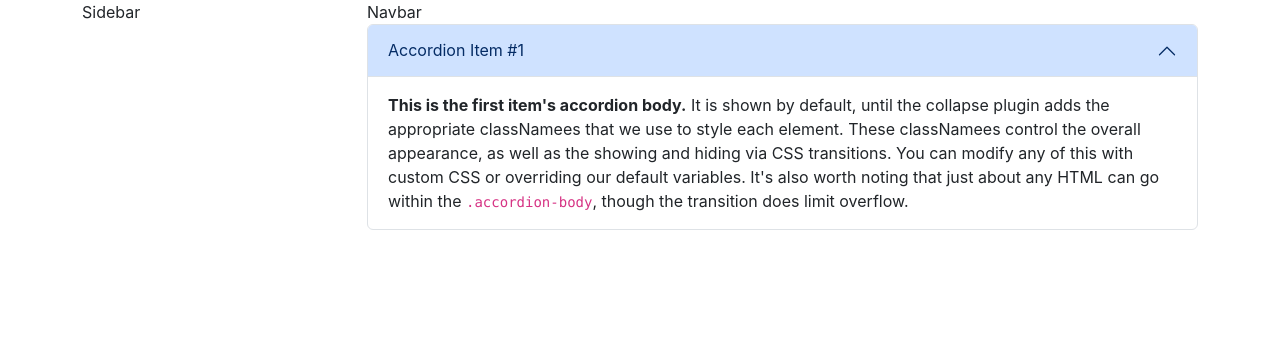
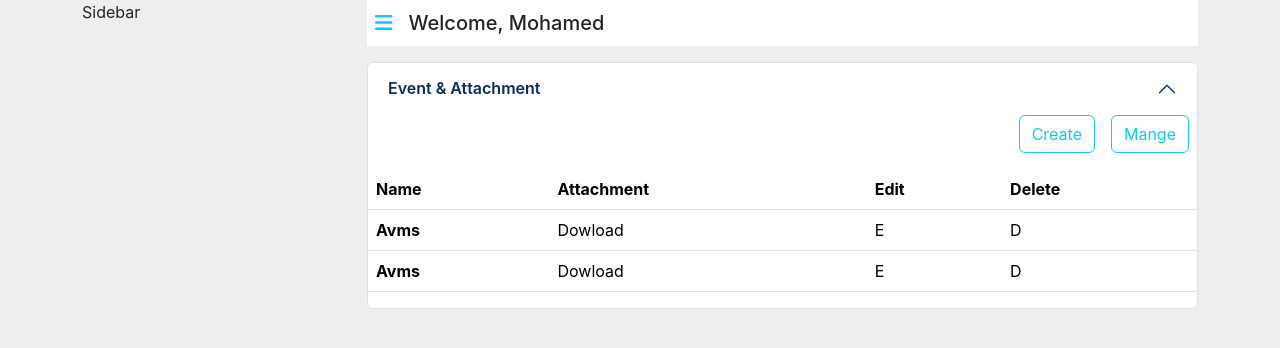
Before and after one commit to Ahmed-Nasser99/CodicTask_Events-Attachment, a React (Create React App) app: page / in a window 1280 px wide. Shown: the top 348 px of the page. Built offline with nearby package versions, Linux system fonts and the light colour scheme.

Commit message:
Set MainLayout Design

```diff
--- a/src/App.tsx
+++ b/src/App.tsx
@@ -1,5 +1,4 @@
 import React from "react";
-import logo from "./logo.svg";
 import "./App.css";
 import { createHashRouter, RouterProvider } from "react-router-dom";
 import Layout from "./Components/Layout/Layout";
--- a/src/Components/DisplayEventsAndAttachments/DisplayEventsAndAttachments.tsx
+++ b/src/Components/DisplayEventsAndAttachments/DisplayEventsAndAttachments.tsx
@@ -6,29 +6,49 @@ export default function DisplayEventsAndAttachments() {
       <div className="accordion-item">
         <h2 className="accordion-header">
           <button
-            className="accordion-button"
+            className="accordion-button bg-white fw-semibold shadow-0 border-0"
             type="button"
             data-bs-toggle="collapse"
             data-bs-target="#panelsStayOpen-collapseOne"
             aria-expanded="true"
             aria-controls="panelsStayOpen-collapseOne"
           >
-            Accordion Item #1
+            Event & Attachment
           </button>
         </h2>
         <div
           id="panelsStayOpen-collapseOne"
           className="accordion-collapse collapse show"
         >
-          <div className="accordion-body">
-            <strong>This is the first item's accordion body.</strong> It is
-            shown by default, until the collapse plugin adds the appropriate
-            classNamees that we use to style each element. These classNamees
-            control the overall appearance, as well as the showing and hiding
-            via CSS transitions. You can modify any of this with custom CSS or
-            overriding our default variables. It's also worth noting that just
-            about any HTML can go within the <code>.accordion-body</code>,
-            though the transition does limit overflow.
+          <div className="accordion-body p-0">
+            <div className="d-flex justify-content-end gap-3 px-2">
+              <button className="btn btn-outline-info">Create</button>
+              <button className="btn btn-outline-info">Mange</button>
+            </div>
+            <table className="table my-3">
+              <thead>
+                <tr>
+                  <th scope="col">Name</th>
+                  <th scope="col">Attachment</th>
+                  <th scope="col">Edit</th>
+                  <th scope="col">Delete</th>
+                </tr>
+              </thead>
+              <tbody id="tableBody">
+                <tr key={23}>
+                  <th scope="row">Avms</th>
+                  <td>Dowload</td>
+                  <td>E</td>
+                  <td>D</td>
+                </tr>
+                <tr key={24}>
+                  <th scope="row">Avms</th>
+                  <td>Dowload</td>
+                  <td>E</td>
+                  <td>D</td>
+                </tr>
+              </tbody>
+            </table>
           </div>
         </div>
       </div>
--- a/src/Components/Layout/Layout.tsx
+++ b/src/Components/Layout/Layout.tsx
@@ -9,7 +9,7 @@ export default function Layout() {
         <div className="col-md-3">
           <Sidebar />
         </div>
-        <div className="col-md-9">
+        <div className="col">
           <Navbar />
           <Outlet />
         </div>
--- a/src/Components/Navbar/Navbar.tsx
+++ b/src/Components/Navbar/Navbar.tsx
@@ -1,5 +1,12 @@
 import React from "react";
 
 export default function Navbar() {
-  return <div>Navbar</div>;
+  return (
+    <nav className="nav mb-3 p-2 bg-white w-100">
+      <div className="d-flex gap-3 align-items-center justify-content-center">
+        <i className="fa-solid fa-bars text-info fs-5" id="openTap"></i>
+        <span className="fs-5 fw-medium">Welcome, Mohamed</span>
+      </div>
+    </nav>
+  );
 }
--- a/src/index.css
+++ b/src/index.css
@@ -1,13 +1,22 @@
 body {
   margin: 0;
-  font-family: -apple-system, BlinkMacSystemFont, 'Segoe UI', 'Roboto', 'Oxygen',
-    'Ubuntu', 'Cantarell', 'Fira Sans', 'Droid Sans', 'Helvetica Neue',
+  font-family: -apple-system, BlinkMacSystemFont, "Segoe UI", "Roboto", "Oxygen",
+    "Ubuntu", "Cantarell", "Fira Sans", "Droid Sans", "Helvetica Neue",
     sans-serif;
   -webkit-font-smoothing: antialiased;
   -moz-osx-font-smoothing: grayscale;
+  background-color: #eee;
 }
 
 code {
-  font-family: source-code-pro, Menlo, Monaco, Consolas, 'Courier New',
+  font-family: source-code-pro, Menlo, Monaco, Consolas, "Courier New",
     monospace;
 }
+.shadow-0 {
+  box-shadow: none !important;
+}
+.btn.btn-outline-info:hover {
+  color: #0dcaf0 !important;
+  background-color: transparent !important;
+  border-color: #0dcaf0 !important;
+}
```
Also changed, not shown: 1 other file (tests, documents, lock files or other folders).
